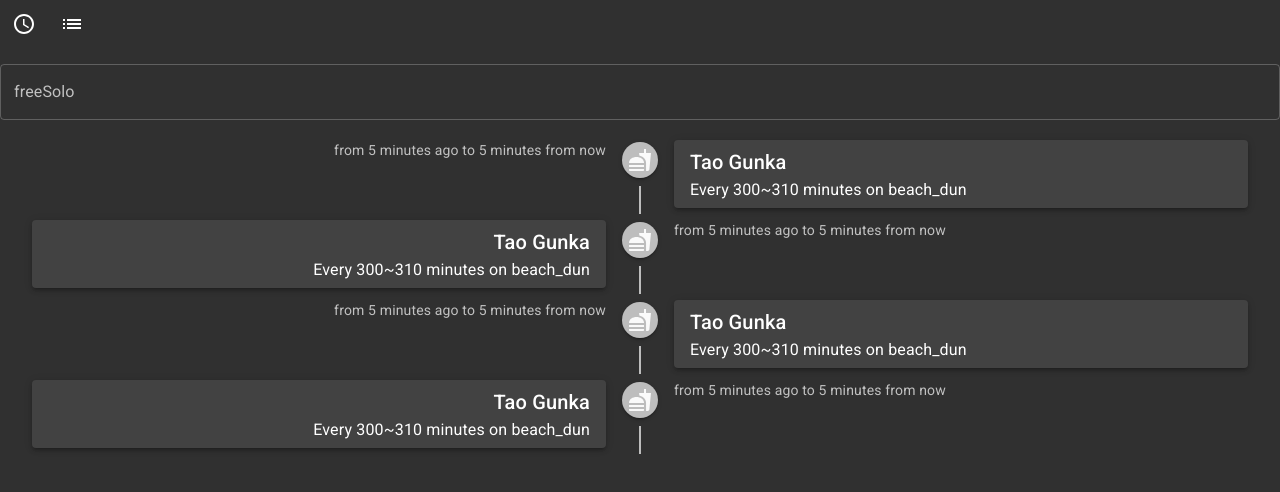
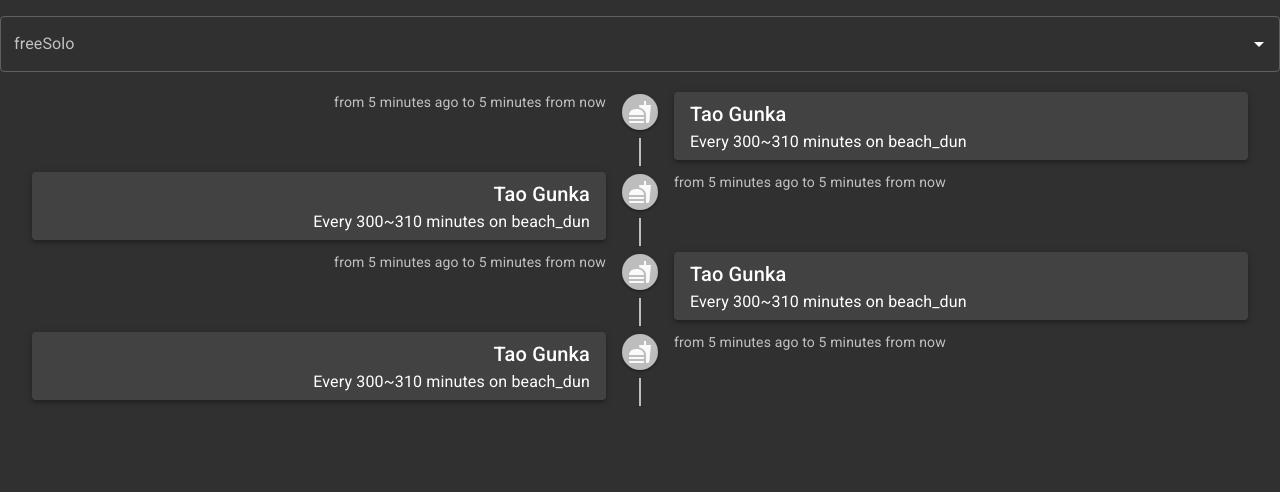
Before and after one commit to kasper573/ragnarok-boss-tracker, a React (Create React App) app: page / in a window 1280 px wide. Shown: the top 492 px of the page. Built offline with nearby package versions, Linux system fonts and the light colour scheme.

Commit message:
Implement BossSelector component

```diff
--- a/src/App.tsx
+++ b/src/App.tsx
@@ -2,27 +2,19 @@ import React from "react";
 import { Timeline } from "./Timeline";
 import { ThemeProvider } from "@material-ui/core/styles";
 import { theme } from "./theme";
-import { CssBaseline, IconButton, Tooltip } from "@material-ui/core";
+import { CssBaseline } from "@material-ui/core";
 import { Background } from "./Background";
-import { HuntSelector } from "./HuntSelector";
-import { List, Schedule } from "@material-ui/icons";
+import { BossSelector } from "./BossSelector";
+import { Boss } from "./Boss";
+
+const bosses: Boss[] = [{ name: "lol" }, { name: "foo" }, { name: "bar" }];
 
 function App() {
   return (
     <ThemeProvider theme={theme}>
       <CssBaseline />
       <Background>
-        <Tooltip title="Timeline">
-          <IconButton>
-            <Schedule />
-          </IconButton>
-        </Tooltip>
-        <Tooltip title="List view">
-          <IconButton>
-            <List />
-          </IconButton>
-        </Tooltip>
-        <HuntSelector />
+        <BossSelector bosses={bosses} onSelect={(boss) => console.log(boss)} />
         <Timeline />
       </Background>
     </ThemeProvider>
--- /dev/null
+++ b/src/Boss.ts
@@ -0,0 +1,3 @@
+export type Boss = {
+  name: string;
+};
--- /dev/null
+++ b/src/BossSelector.tsx
@@ -0,0 +1,52 @@
+import React, { useState } from "react";
+import { Autocomplete } from "@material-ui/lab";
+import { TextField, Typography } from "@material-ui/core";
+import { Boss } from "./Boss";
+
+export type BossSelectorProps = {
+  bosses: Boss[];
+  onSelect: (boss: Boss) => unknown;
+};
+
+/**
+ * A controlled Autocomplete component that allows the user to search for and select a boss from a list.
+ * Once a boss has been selected it is emitted to the onSelect callback and the input field is emptied.
+ */
+export const BossSelector: React.FC<BossSelectorProps> = ({
+  bosses,
+  onSelect,
+}) => {
+  const [value, setValue] = useState<Boss | null>(null);
+  const [inputValue, setInputValue] = useState("");
+  return (
+    <Autocomplete<Boss, false, boolean, false>
+      freeSolo={false}
+      multiple={false}
+      options={bosses}
+      value={value}
+      inputValue={inputValue}
+      onChange={(e, newValue) => {
+        if (newValue) {
+          // Reset autocomplete input field whenever a boss gets selected
+          setValue(null);
+          setInputValue("");
+          // Emit selected boss
+          onSelect(newValue);
+        }
+      }}
+      onInputChange={(e, newInputValue) => setInputValue(newInputValue)}
+      renderOption={(boss) => <Typography noWrap>{boss.name}</Typography>}
+      getOptionLabel={getBossName}
+      renderInput={(params) => (
+        <TextField
+          {...params}
+          label="freeSolo"
+          margin="normal"
+          variant="outlined"
+        />
+      )}
+    />
+  );
+};
+
+const getBossName = (boss: Boss) => boss.name;
--- a/src/HuntSelector.tsx
+++ /dev/null
@@ -1,26 +0,0 @@
-import React from "react";
-import { Autocomplete, AutocompleteProps } from "@material-ui/lab";
-import { TextField } from "@material-ui/core";
-
-const options = ["lol", "omg", "foo", "bar"];
-
-export type HuntSelectorProps = Omit<
-  AutocompleteProps<string, boolean, boolean, boolean>,
-  "renderInput" | "options"
->;
-
-export const HuntSelector: React.FC<HuntSelectorProps> = (props) => (
-  <Autocomplete
-    freeSolo
-    options={options}
-    renderInput={(params) => (
-      <TextField
-        {...params}
-        label="freeSolo"
-        margin="normal"
-        variant="outlined"
-      />
-    )}
-    {...props}
-  />
-);
```
